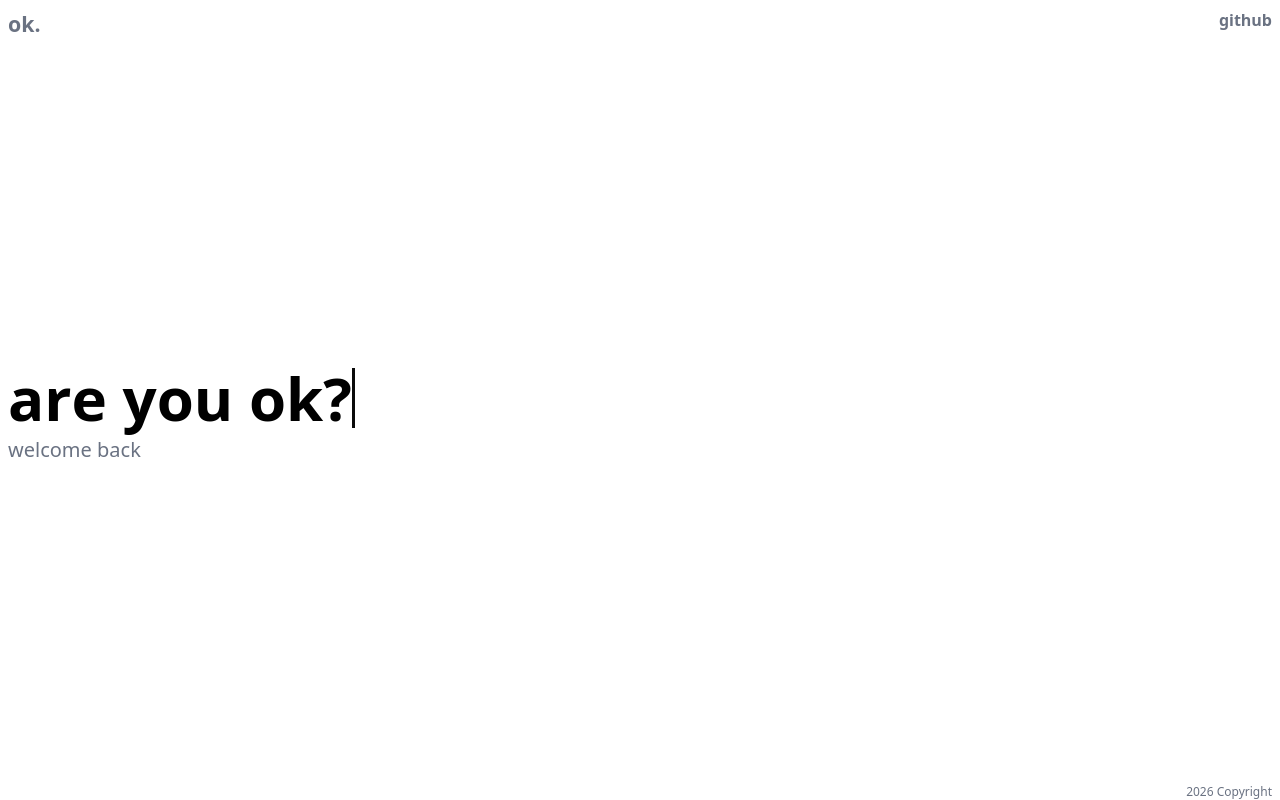
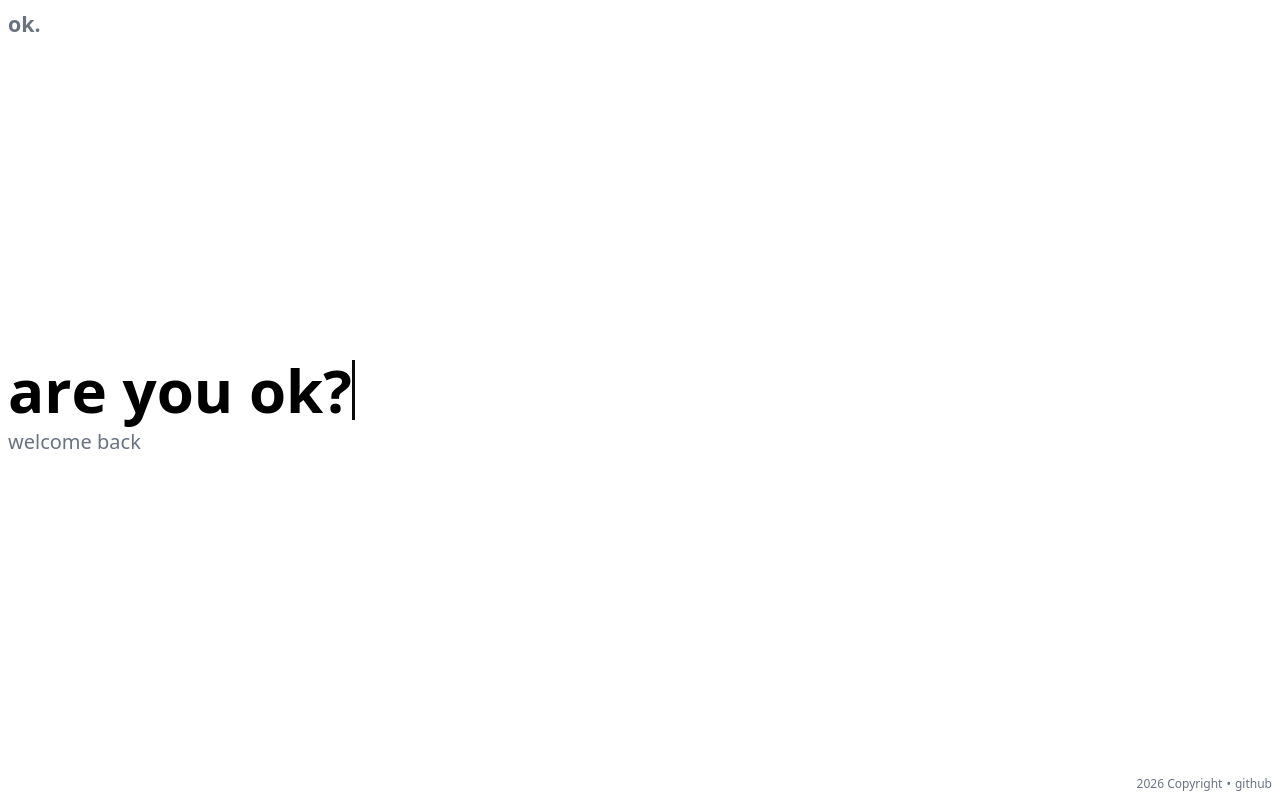
Before and after one commit to andre4383/are-you-ok, a Next.js app: page / in a window 1280 px wide. Built offline with nearby package versions, Linux system fonts and the light colour scheme.

Commit message:
Arquivos

```diff
--- a/app/components/Footer.tsx
+++ b/app/components/Footer.tsx
@@ -1,9 +1,19 @@
+"use client";
+
 import React from "react";
+import Link from "next/link";
 
 export default function Footer() {
   return (
-    <div className="align-bottom text-right text-gray-500 text-xs mt-auto selection:bg-gray-800 selection:text-white pr-2">
-      2026 Copyright
+    <div className="flex justify-end items-center text-gray-500 text-xs selection:bg-gray-800 selection:text-white px-2 py-2">
+      <p>2026 Copyright</p>
+      <span className="mx-1">•</span>
+      <Link
+        href="https://github.com/andre4383"
+        className="hover:text-black cursor-pointer"
+      >
+        github
+      </Link>
     </div>
   );
 }
--- a/app/components/Header.tsx
+++ b/app/components/Header.tsx
@@ -1,18 +1,11 @@
 "use client";
 import React from "react";
-import Link from "next/link";
 export default function Header() {
   return (
     <header className="w-full py-2 px-2 flex">
       <h1 className="inline-block font-bold text-[16pt] text-gray-500 hover:text-black cursor-default transition-colors duration-300 ease-in-out selection:bg-black selection:text-white">
         ok.
       </h1>
-      <Link
-        href="https://github.com/andre4383"
-        className="inline-block font-bold text-[12pt] text-gray-500 hover:text-black cursor-pointer transition-colors duration-300 ease-in-out selection:bg-black selection:text-white ml-auto"
-      >
-        github
-      </Link>
     </header>
   );
 }
```
